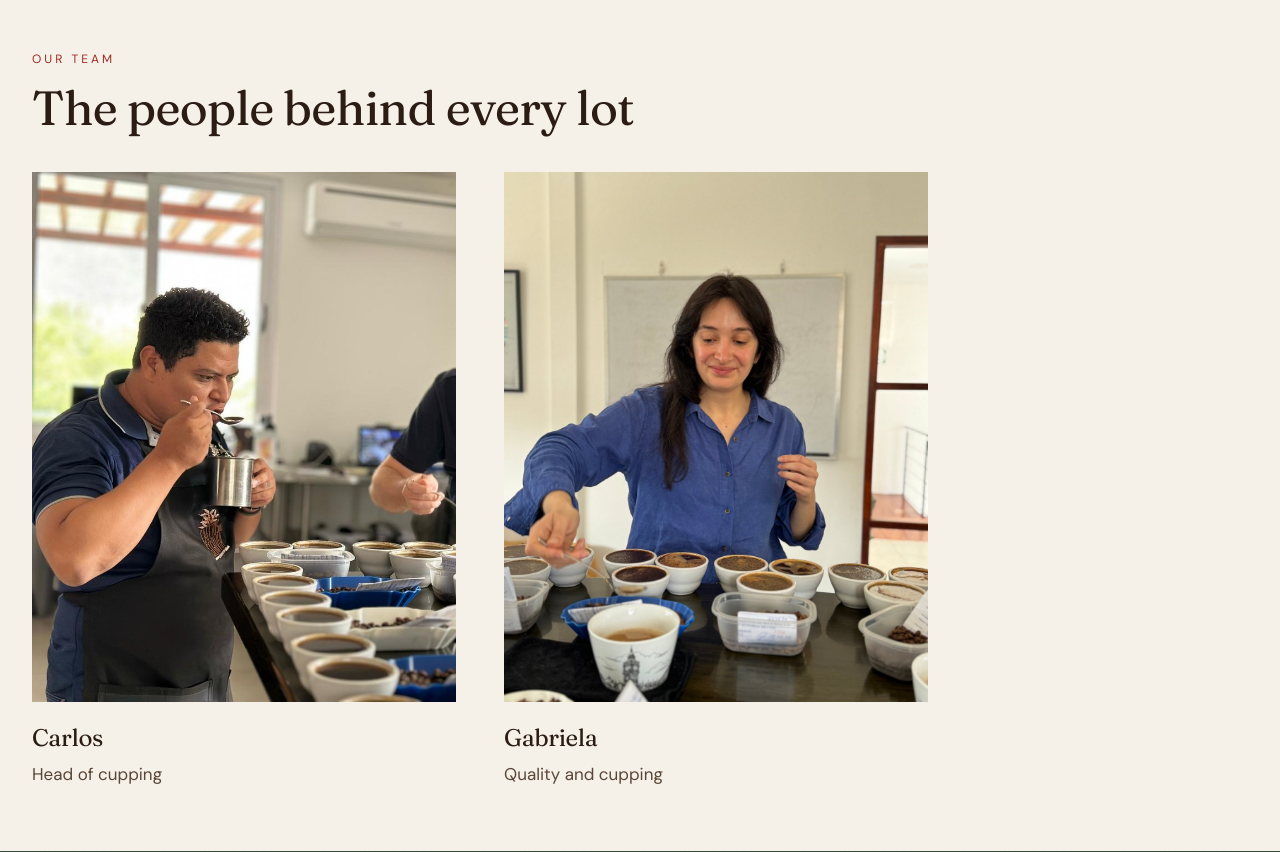
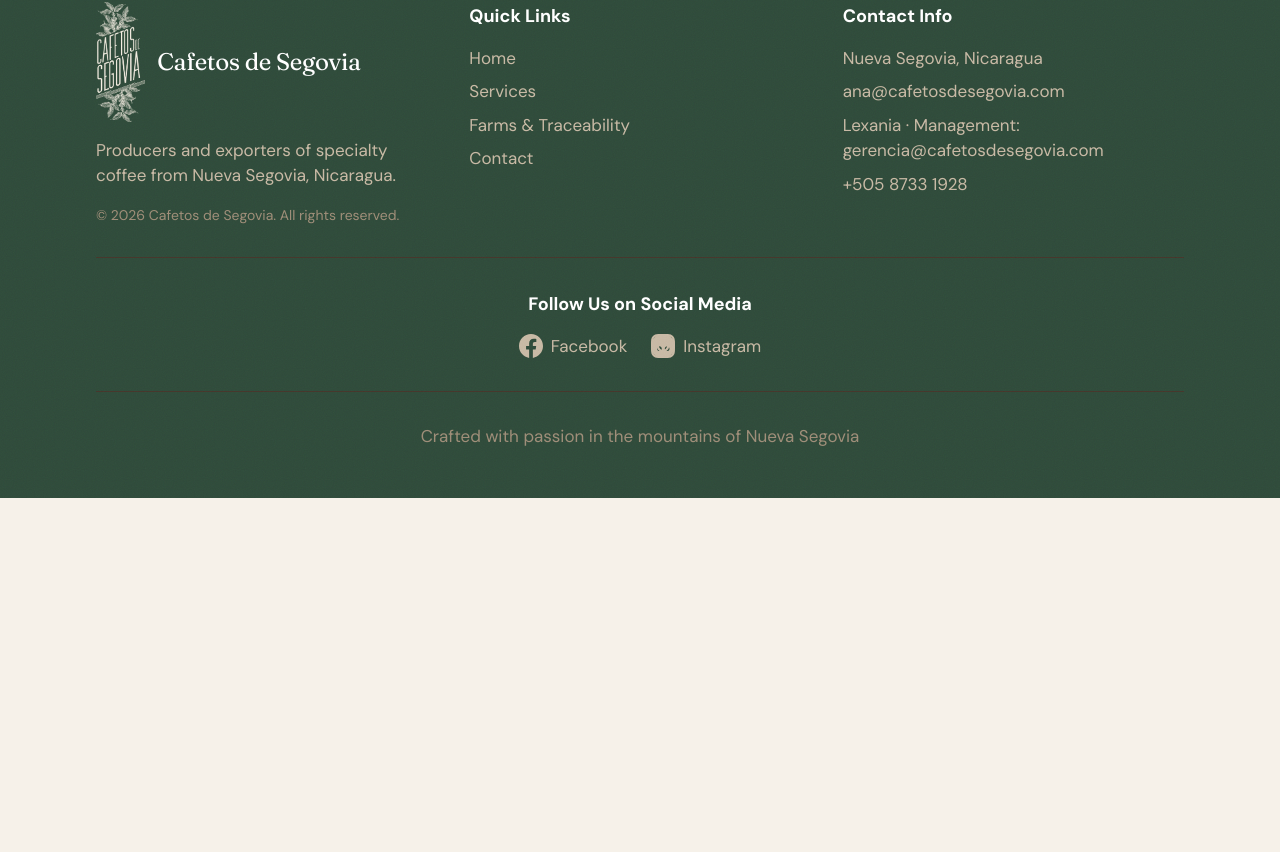
Before and after one commit to buhlorigin/cafetos-de-segovia, a React (Vite) app: page /about in a window 1280 px wide. Shown: the part 3328-4180 px from the top of the page. After the commit the page ends 3826 px from the top, so only its background shows below. Built offline with nearby package versions, Linux system fonts and the light colour scheme.

Commit message:
Changes
Co-authored-by: martinbuhlorigin <213702241+martinbuhlorigin@users.noreply.github.com>

```diff
--- a/src/locales/en.json
+++ b/src/locales/en.json
@@ -262,15 +262,6 @@
     ]
   },
   "about": {
-    "labCaption": "Carlos, our head of cupping",
-    "team": {
-      "eyebrow": "OUR TEAM",
-      "title": "The people behind every lot",
-      "members": {
-        "carlos": { "name": "Carlos", "role": "Head of cupping", "alt": "Carlos, our head of cupping, in the cupping lab" },
-        "gabriela": { "name": "Gabriela", "role": "Quality and cupping", "alt": "Gabriela cupping coffee in our lab" }
-      }
-    },
     "titleA": "About ",
     "subtitle": "Three generations of coffee excellence from the highlands of Nueva Segovia",
     "values": [
--- a/src/locales/es.json
+++ b/src/locales/es.json
@@ -262,15 +262,6 @@
     ]
   },
   "about": {
-    "labCaption": "Carlos, nuestro jefe de catación",
-    "team": {
-      "eyebrow": "NUESTRO EQUIPO",
-      "title": "Las personas detrás de cada lote",
-      "members": {
-        "carlos": { "name": "Carlos", "role": "Jefe de catación", "alt": "Carlos, nuestro jefe de catación, en el laboratorio de catación" },
-        "gabriela": { "name": "Gabriela", "role": "Calidad y catación", "alt": "Gabriela catando café en nuestro laboratorio" }
-      }
-    },
     "titleA": "Acerca de ",
     "subtitle": "Tres generaciones de excelencia cafetalera en las montañas de Nueva Segovia",
     "values": [
--- a/src/pages/About.tsx
+++ b/src/pages/About.tsx
@@ -2,11 +2,6 @@ import { useTranslation } from 'react-i18next';
 
 import Navigation from '../components/Navigation';
 import Footer from '../components/Footer';
-
-const teamMedia = [
-  { id: 'carlos', image: '/media/beneficio-cupping-lab.jpg', position: 'object-left' },
-  { id: 'gabriela', image: '/media/gabriela-cupping.jpg', position: 'object-[center_30%]' },
-];
 
 const About = () => {
   const { t } = useTranslation();
@@ -78,7 +73,6 @@ const About = () => {
                   alt={value.title}
                   className={`w-full object-cover object-center rounded-sm ${index === 0 ? 'aspect-[1402/1072] h-auto object-top' : index >= 4 ? 'h-[320px] lg:h-[420px]' : 'h-80'}`}
                 />
-                {index === 5 && <figcaption className="mt-3 text-sm text-stone-600">{t('about.labCaption')}</figcaption>}
                 </figure>
               </div>
             </div>
@@ -86,22 +80,6 @@ const About = () => {
         </section>
       ))}
 
-      <section className="py-16 bg-parchment" aria-labelledby="team-heading">
-        <div className="max-w-7xl mx-auto px-4 sm:px-6 lg:px-8">
-          <span className="eyebrow">{t('about.team.eyebrow')}</span>
-          <h2 id="team-heading" className="text-3xl md:text-5xl text-coffee mb-10">{t('about.team.title')}</h2>
-          <div className="grid grid-cols-1 md:grid-cols-2 gap-8 lg:gap-12 max-w-4xl">
-            {teamMedia.map((member) => (
-              <article key={member.id}>
-                <img src={member.image} alt={t(`about.team.members.${member.id}.alt`)} loading="lazy" className={`w-full aspect-[4/5] object-cover rounded-sm ${member.position}`} />
-                <h3 className="text-2xl text-coffee mt-5 mb-2">{t(`about.team.members.${member.id}.name`)}</h3>
-                <p className="text-stone-600">{t(`about.team.members.${member.id}.role`)}</p>
-              </article>
-            ))}
-          </div>
-        </div>
-      </section>
-
       <Footer />
     </div>
   );
```
